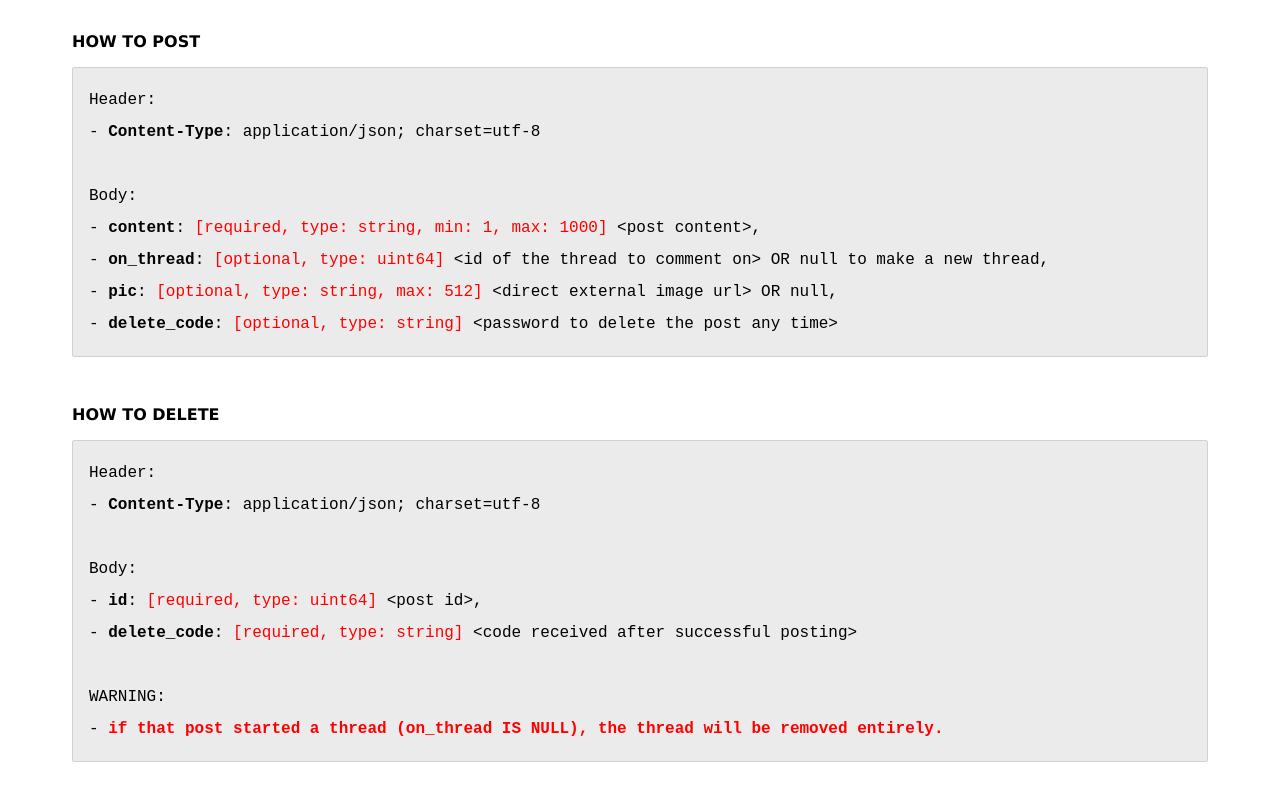
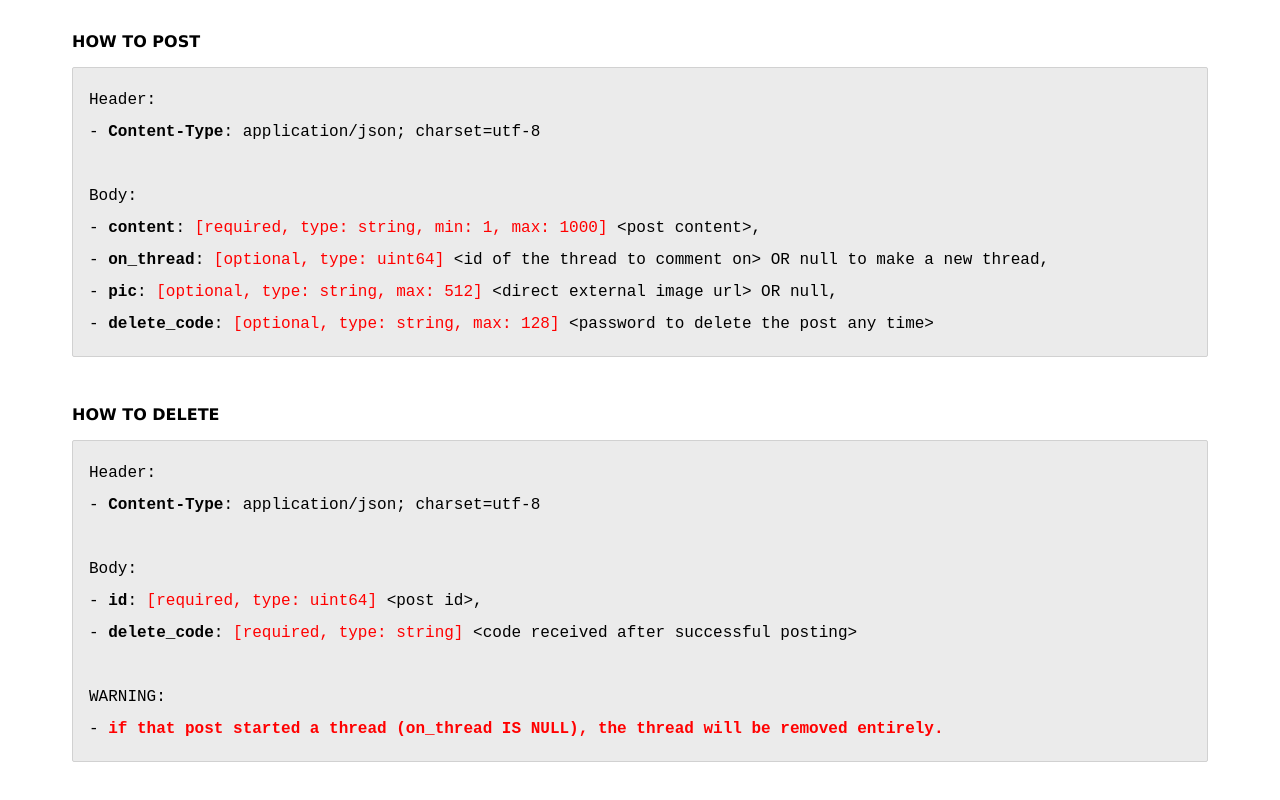
Before and after one commit to sendrex/simple-imageboard-golang, a plain HTML site: page views/index.html in a window 1280 px wide. Shown: the part 604-1404 px from the top of the page. Drawn offline with Linux system fonts and the light colour scheme.

Commit message:
Updated guide with more info

```diff
--- a/views/index.html
+++ b/views/index.html
@@ -71,7 +71,7 @@
         - <b>content</b>: <span>[required, type: string, min: 1, max: 1000]</span> &lt;post content&gt;,<br />
         - <b>on_thread</b>: <span>[optional, type: uint64]</span> &lt;id of the thread to comment on&gt; OR null to make a new thread,<br />
         - <b>pic</b>: <span>[optional, type: string, max: 512]</span> &lt;direct external image url&gt; OR null,<br />
-        - <b>delete_code</b>: <span>[optional, type: string]</span> &lt;password to delete the post any time&gt;<br />
+        - <b>delete_code</b>: <span>[optional, type: string, max: 128]</span> &lt;password to delete the post any time&gt;<br />
     </code>
 
     <p>HOW TO DELETE</p>
```
